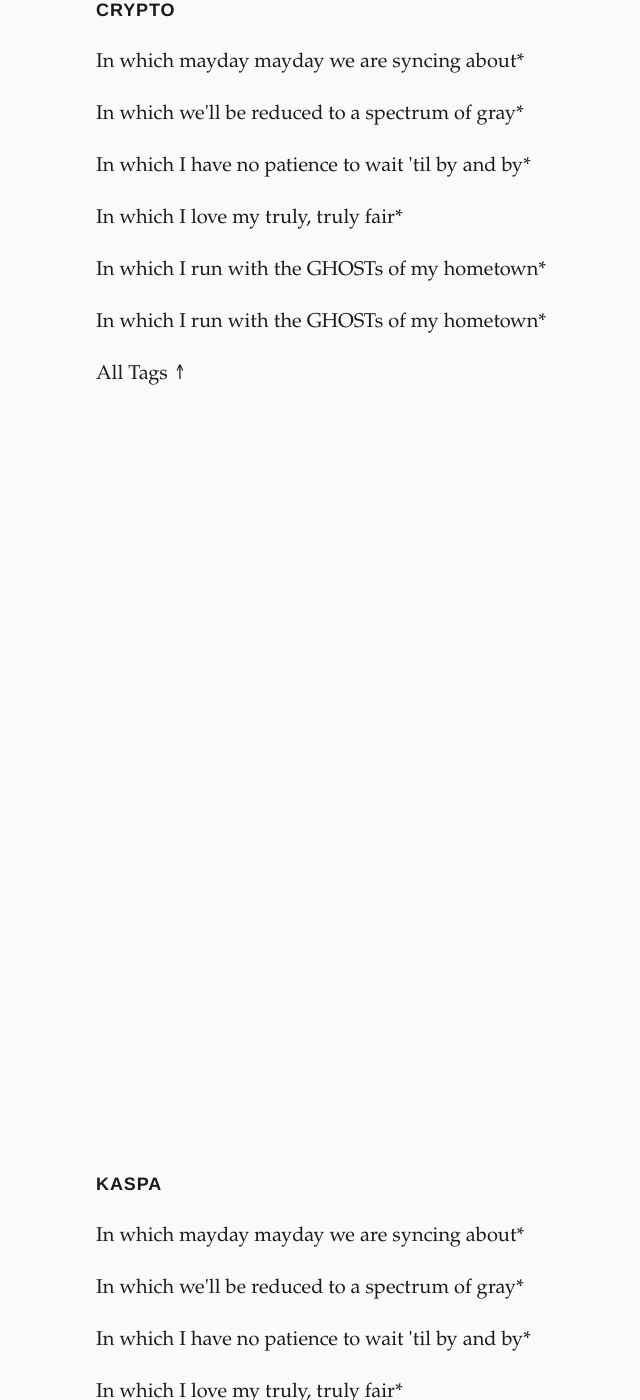
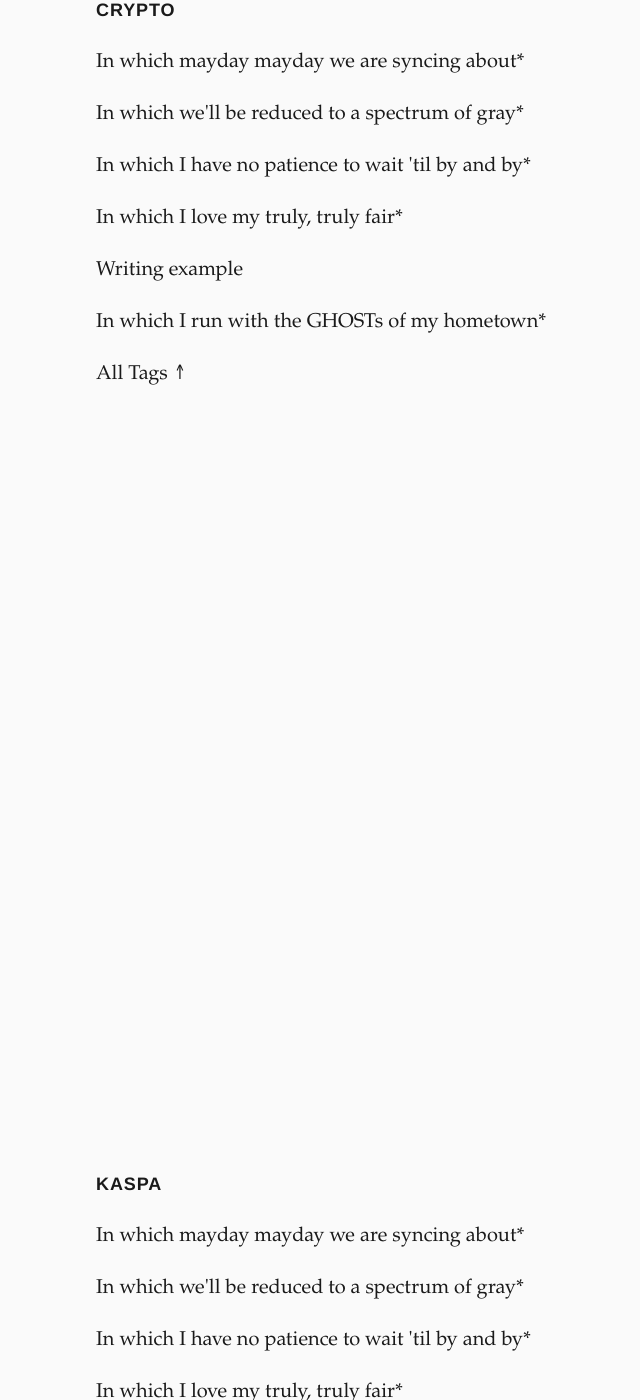
Before and after one commit to hashdag/hashdag.github.io, a Jekyll site: the page built from _pages/tags.md, in a window 1280 px wide and 1400 px high, scrolled down 1005 px. Shown: the whole window, without its empty margins (220-860 px from the left). Built offline with Jekyll 4.4.1, drawn with Linux system fonts in a browser that asks for light colours; some of the changed text lies outside the part shown.

Commit message:
Fix writing-1

```diff
--- a/_posts/2020-11-24-writing-1.md
+++ b/_posts/2020-11-24-writing-1.md
@@ -1,5 +1,5 @@
 ---
-title: In which I run with the GHOSTs of my hometown*
+title: Writing example
 description: "Describing my journey from GHOSTs to DAGs and introducing Kaspa."
 tags: crypto kaspa
 permalink: /writing/post1
```
